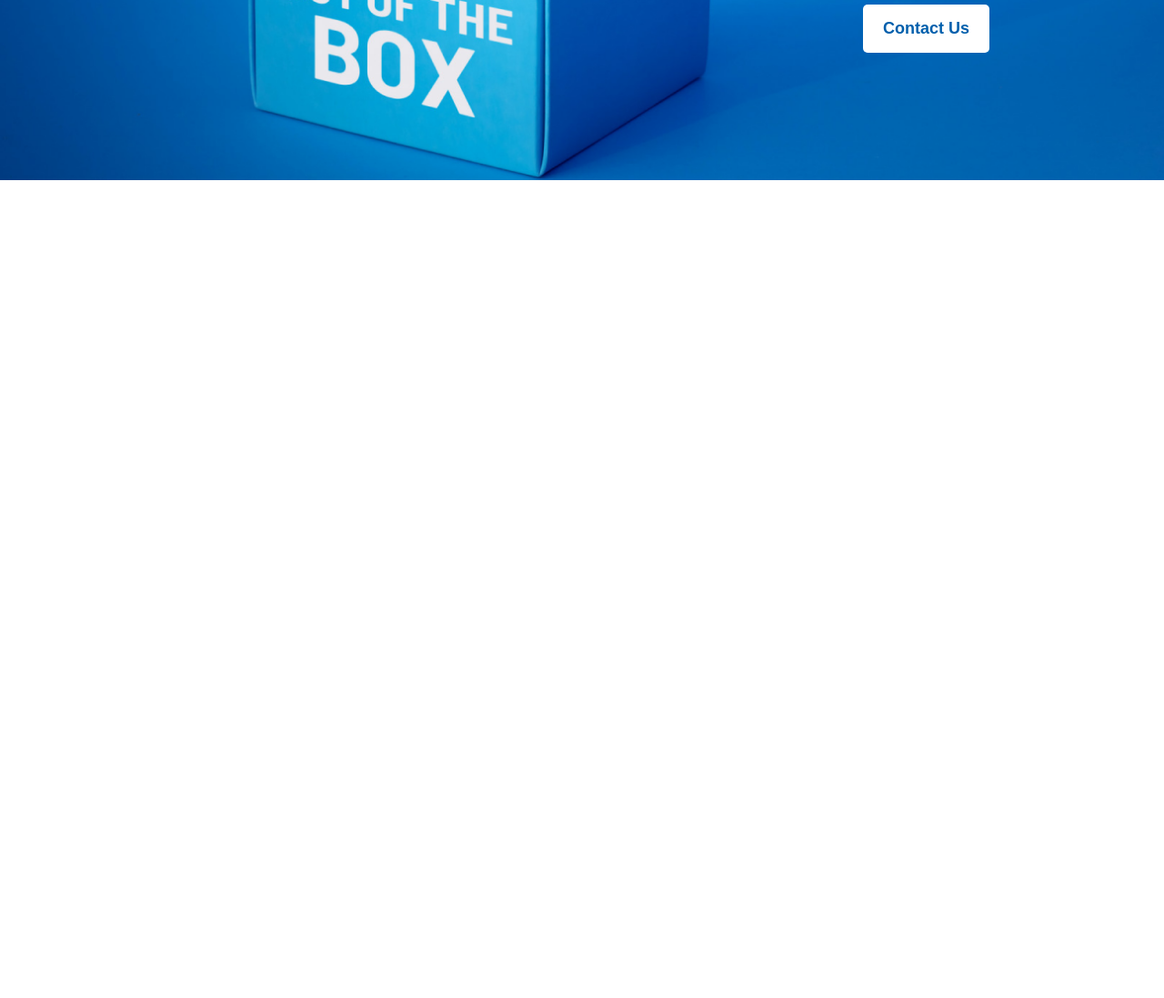
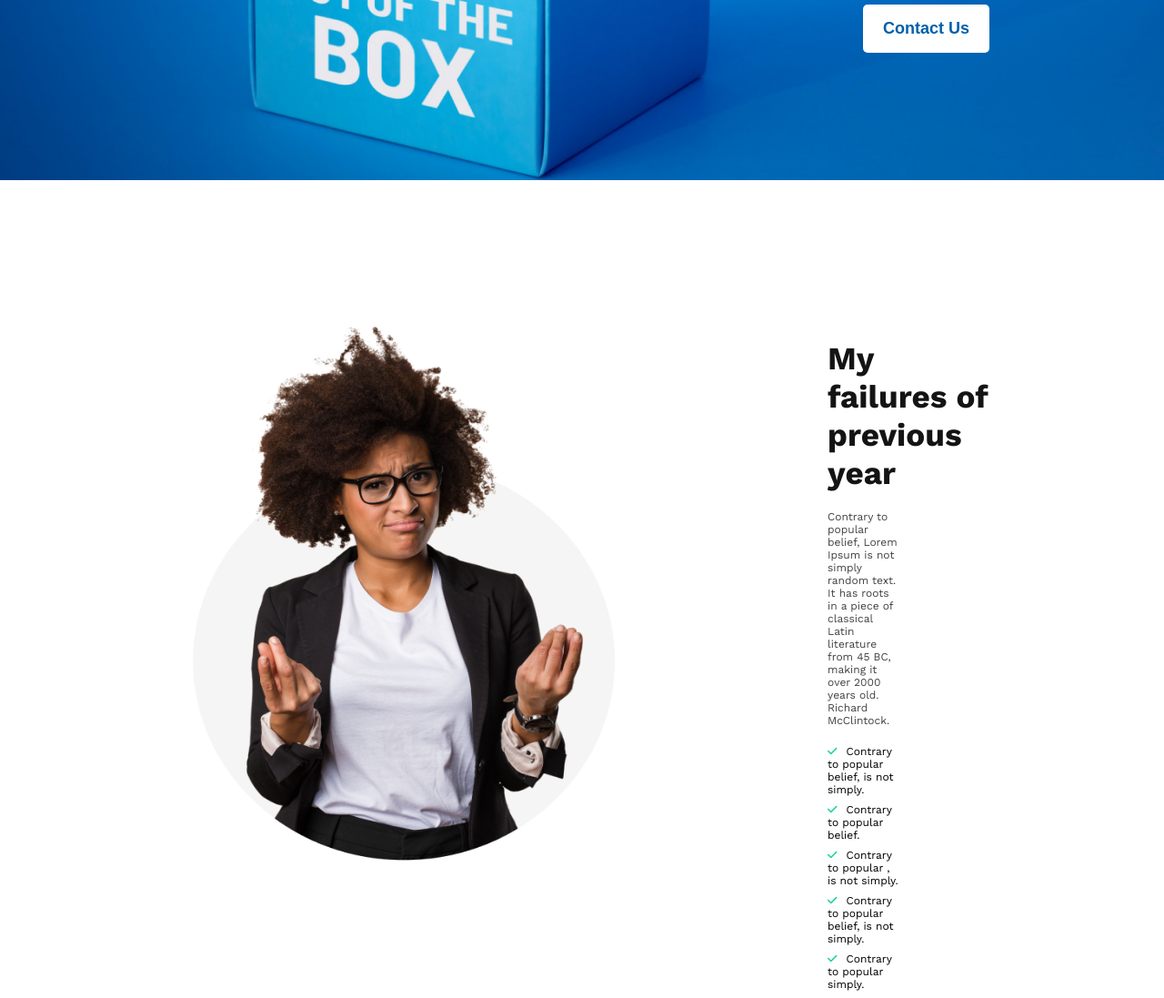
Before and after one commit to imran-it1/new-year-new-me, a plain HTML site: page index.html in a window 1280 px wide. Shown: the part 602-1699 px from the top of the page at 91% size. Before the commit the page ends 800 px from the top, so only its background shows below. Drawn offline with nearby package versions, Linux system fonts and the light colour scheme.

Commit message:
failor section added

```diff
--- a/index.html
+++ b/index.html
@@ -11,6 +11,10 @@
       href="https://fonts.googleapis.com/css2?family=Work+Sans:wght@400;500;600;700&display=swap"
       rel="stylesheet"
     />
+    <script
+      src="https://kit.fontawesome.com/b213860ddd.js"
+      crossorigin="anonymous"
+    ></script>
   </head>
   <body>
     <header>
@@ -27,6 +31,45 @@
           </div>
         </div>
       </section>
+      <section class="failor-section">
+        <div class="failure-container">
+          <div class="img-section">
+            <img class="failor-img" src="/images/person.png" alt="" />
+          </div>
+          <div class="text-section">
+            <div class="failor-details">
+              <h3 class="failor-taitle">My failures of previous year</h3>
+              <p class="failor-description">
+                Contrary to popular belief, Lorem Ipsum is not simply random
+                text. It has roots in a piece of classical Latin literature from
+                45 BC, making it over 2000 years old. Richard McClintock.
+              </p>
+              <div class="failor-reason">
+                <ul>
+                  <li>
+                    <i class="fa-solid fa-check"></i>Contrary to popular belief,
+                    is not simply.
+                  </li>
+                  <li>
+                    <i class="fa-solid fa-check"></i>Contrary to popular belief.
+                  </li>
+                  <li>
+                    <i class="fa-solid fa-check"></i>Contrary to popular , is
+                    not simply.
+                  </li>
+                  <li>
+                    <i class="fa-solid fa-check"></i>Contrary to popular belief,
+                    is not simply.
+                  </li>
+                  <li>
+                    <i class="fa-solid fa-check"></i>Contrary to popular simply.
+                  </li>
+                </ul>
+              </div>
+            </div>
+          </div>
+        </div>
+      </section>
     </header>
   </body>
 </html>
--- a/styles/styles.css
+++ b/styles/styles.css
@@ -60,8 +60,6 @@ header {
     background-size: cover;
 }
 
-.header-section {}
-
 .header-container {
 
     width: 70%;
@@ -100,3 +98,71 @@ header {
     background-color: #02182b;
     color: #FFF;
 }
+
+
+/* Failor Part Style */
+
+
+.failor-img {
+    width: 500px;
+    height: 600px;
+}
+
+.failure-container {
+    width: 70%;
+    margin: auto;
+    display: flex;
+    justify-content: space-around;
+    align-items: center;
+    gap: 270px;
+}
+
+.img-section {
+    max-width: 50%;
+}
+
+.text-section {
+    max-width: 50%;
+    margin-top: 175px;
+}
+
+
+.failor-taitle {
+    max-width: 240px;
+    color: #151414;
+    font-size: 35px;
+    font-weight: 700;
+}
+
+.failor-details {
+    display: flex;
+    flex-direction: column;
+    gap: 20px;
+    align-items: flex-start;
+    justify-content: center;
+}
+
+.failor-description {
+    max-width: 46%;
+    color: #444343;
+    font-size: 12px;
+    font-weight: 400;
+}
+
+.failor-reason {
+    max-width: 45%;
+}
+
+.failor-section li {
+    list-style-type: none;
+    font-size: 12px;
+    font-weight: 400;
+    color: black;
+    margin-bottom: 8px;
+}
+
+
+.fa-solid {
+    color: #16D887;
+    margin-right: 10px;
+}
```
